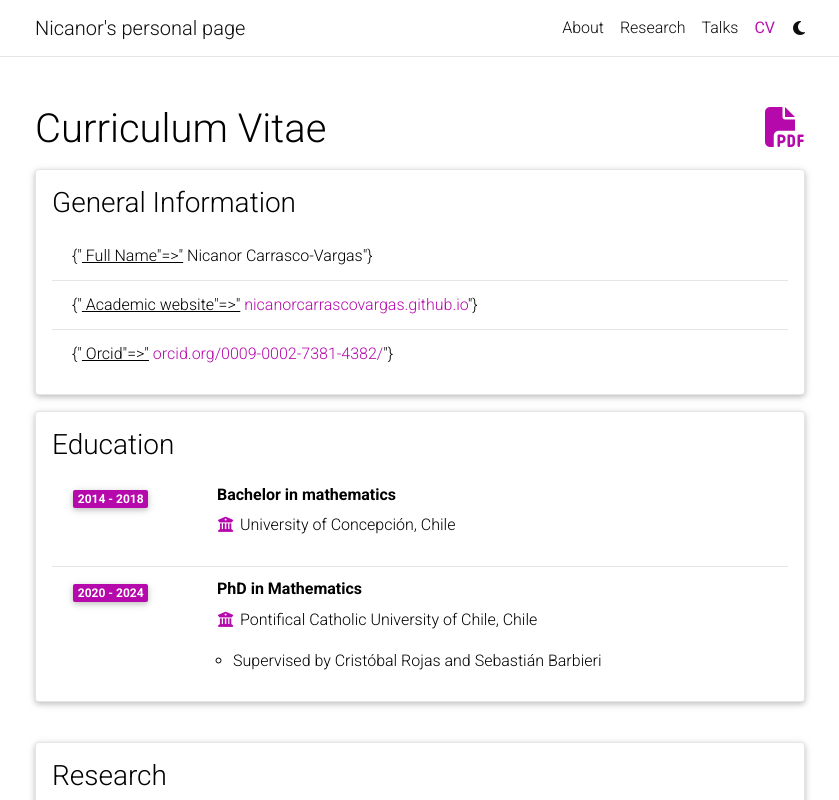
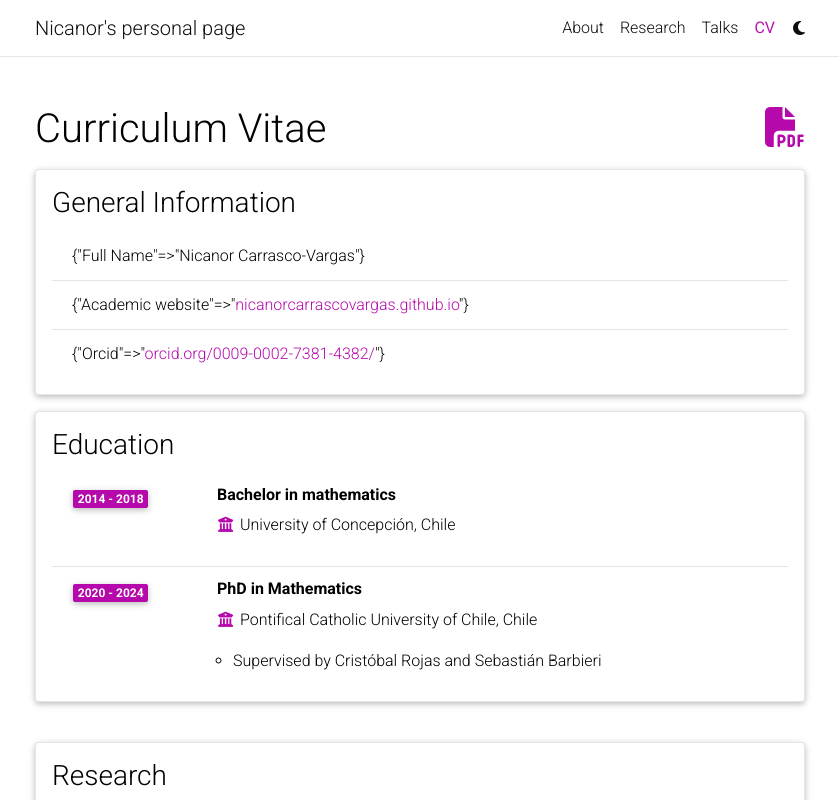
Before and after one commit to nicanorcarrascovargas/nicanorcarrascovargas.github.io, a Jekyll site: the page built from _pages/cv.md, in a window 1280 px wide and 1270 px high, cut to the strip 0-800 px from the top of the window. Shown: the whole strip, without its empty margins (220-1059 px from the left). Built offline with Jekyll 4.4.1, drawn with Linux system fonts in a browser that asks for light colours; comment, search, counter and statistics services are not loaded; a style sheet for code colours, icons or effects is not loaded; some of the changed lines change nothing that is shown.

Commit message:
Update cv.yml

```diff
--- a/_data/cv.yml
+++ b/_data/cv.yml
@@ -1,9 +1,9 @@
 - title: General Information
   type: list
   contents:
-    - <u> Full Name: </u> Nicanor Carrasco-Vargas
-    - <u> Academic website: </u> <a href="https://nicanorcarrascovargas.github.io">nicanorcarrascovargas.github.io</a>
-    - <u> Orcid: </u> <a href="https://orcid.org/0009-0002-7381-4382/print">orcid.org/0009-0002-7381-4382/</a>
+    - Full Name: Nicanor Carrasco-Vargas
+    - Academic website: <a href="https://nicanorcarrascovargas.github.io">nicanorcarrascovargas.github.io</a>
+    - Orcid: <a href="https://orcid.org/0009-0002-7381-4382/print">orcid.org/0009-0002-7381-4382/</a>
 
 
 - title: Education
```
